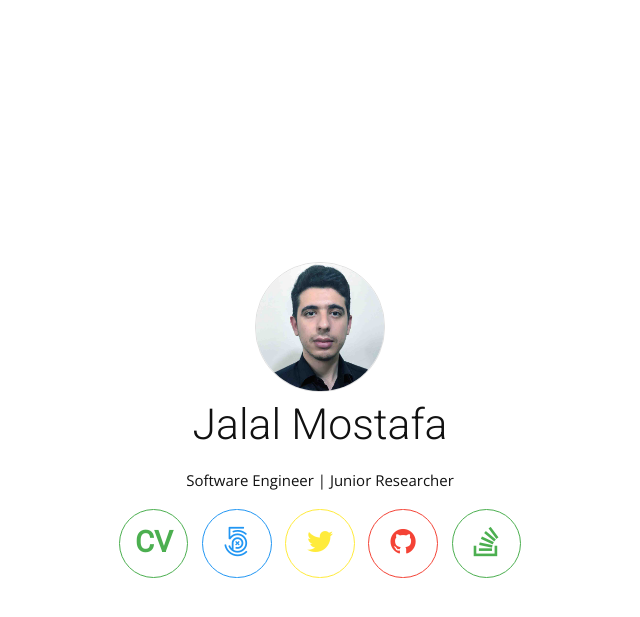
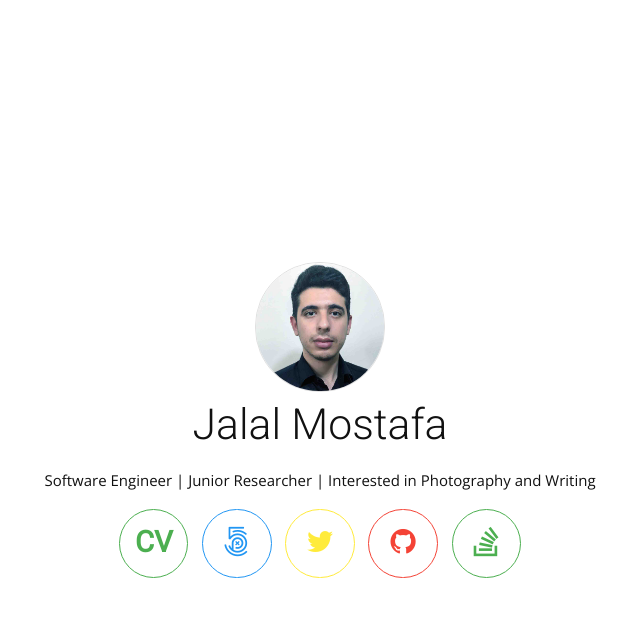
Before and after one commit to jalalmostafa/jalalmostafa.github.io, a Jekyll site: the page built from index.html, in a window 1280 px wide. Shown: the top 617 px of the page, without its empty margins (320-960 px from the left). Built offline with Jekyll 4.4.1, drawn with Linux system fonts in a browser that asks for light colours.

Commit message:
update description

```diff
--- a/_config.yml
+++ b/_config.yml
@@ -9,7 +9,7 @@
 title: Jalal Mostafa
 email: jalalmostafa22 (at) gmail (dot) com
 description: > # this means to ignore newlines until "baseurl:"
-  Software Engineer | Junior Researcher
+  Software Engineer | Junior Researcher | Interested in Photography and Writing
 baseurl: ""
 url: "jalalmostafa.github.io" # the base hostname & protocol for your site
 twitter_username: MostaphaJalal
```
